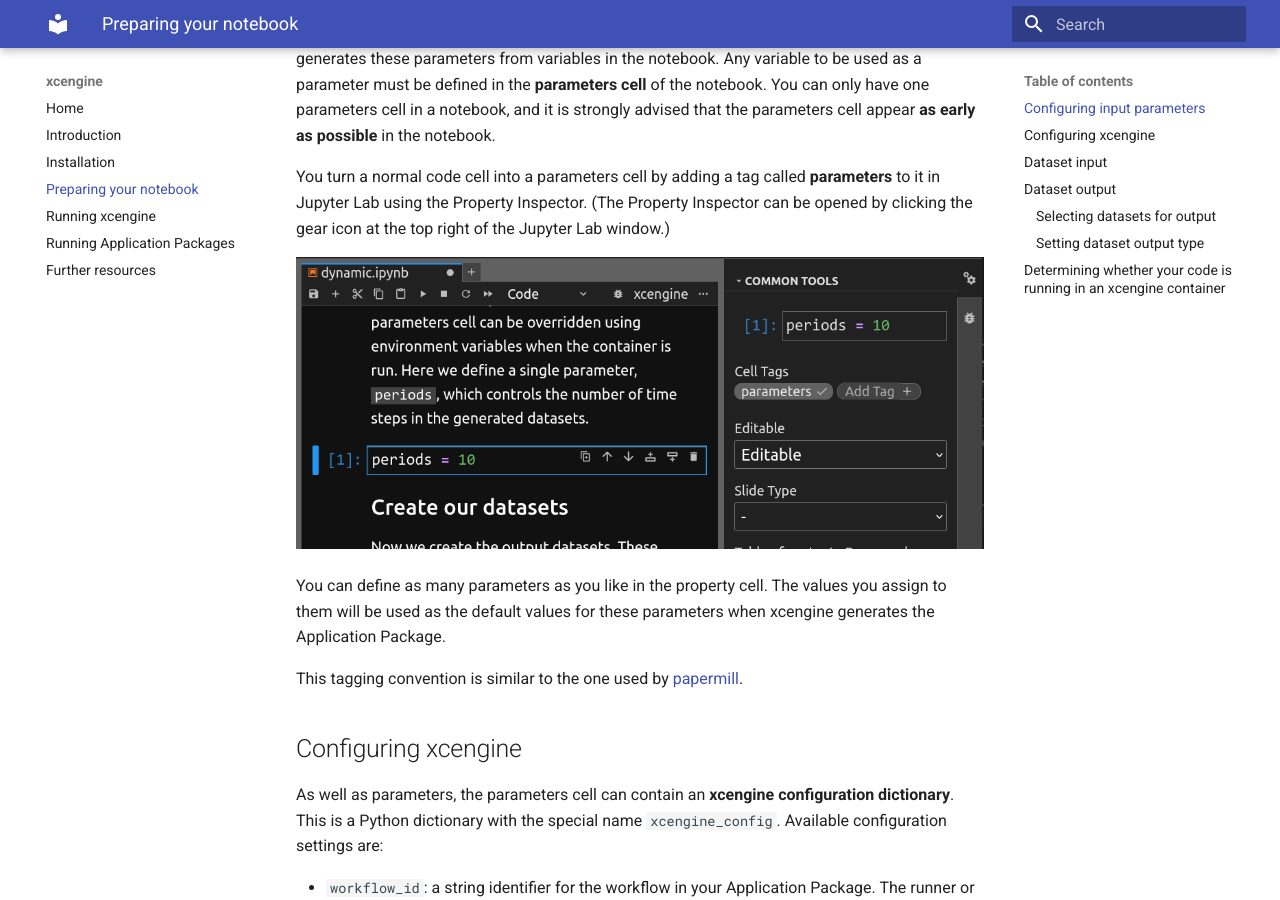
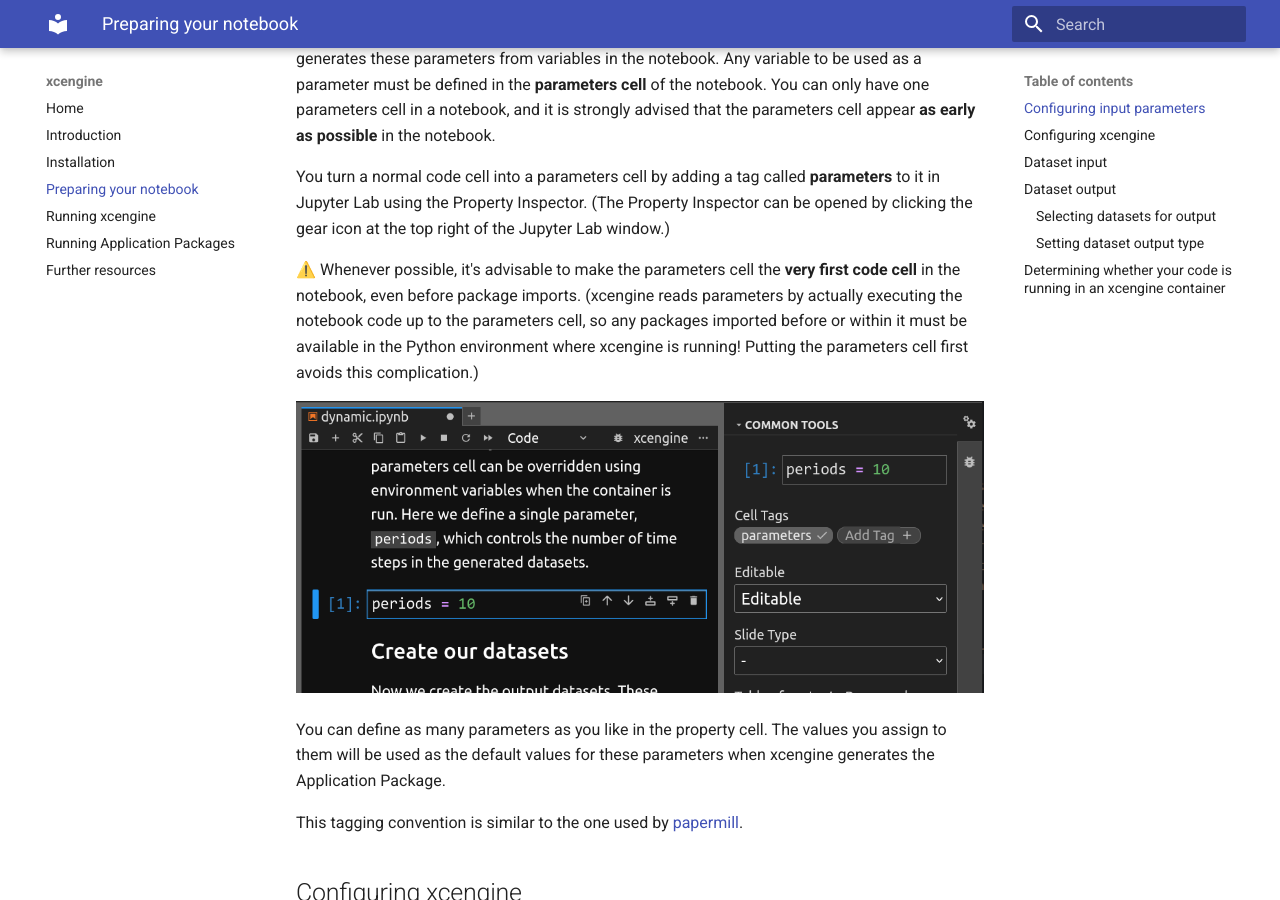
Before and after one commit to xcube-dev/xcengine, an MkDocs documentation site: the page built from docs/notebook.md, in a window 1280 px wide and 900 px high, scrolled down 327 px. Built offline with MkDocs 1.6.1 and Material for MkDocs 9.7.7, drawn with Linux system fonts in a browser that asks for light colours.

Commit message:
Improve documentation on parameters cell
Emphasize that the parameters cell should be the first code cell
whenever possible.

```diff
--- a/docs/notebook.md
+++ b/docs/notebook.md
@@ -18,6 +18,13 @@ You turn a normal code cell into a parameters cell by adding a tag called
 **parameters** to it in Jupyter Lab using the Property Inspector. (The Property
 Inspector can be opened by clicking the gear icon at the top right of the Jupyter
 Lab window.)
+
+⚠️ Whenever possible, it's advisable to make the parameters cell the **very
+first code cell** in the notebook, even before package imports. (xcengine reads
+parameters by actually executing the notebook code up to the parameters cell,
+so any packages imported before or within it must be available in the Python
+environment where xcengine is running! Putting the parameters cell first
+avoids this complication.)
 
 ![Property inspector](images/property-inspector.png)
 
```
